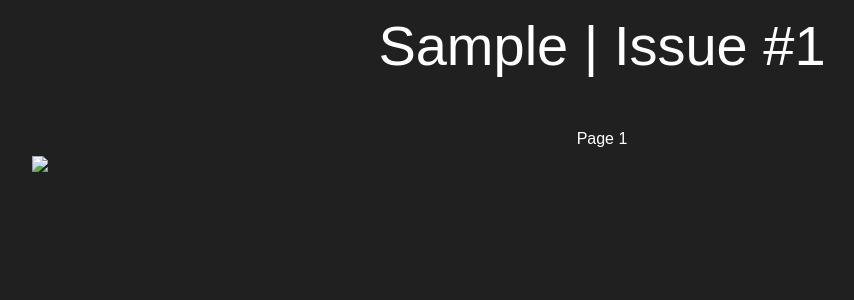
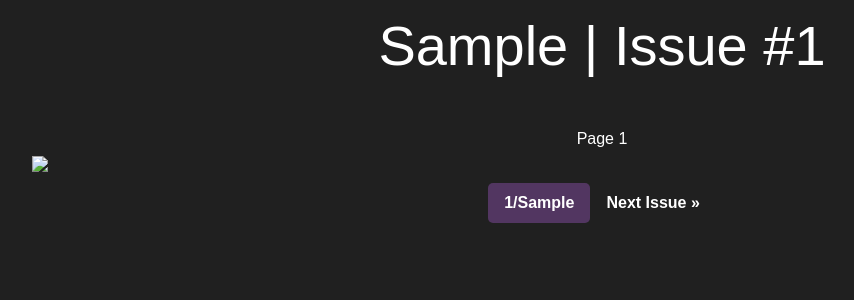
Before and after one commit to nahurup/comics-flask, a Flask app: template app/templates/issue.html in a window 1280 px wide. Shown: the part 56-356 px from the top of the page, without its empty margins (38-892 px from the left). Run offline with Flask 2, Linux system fonts and the light colour scheme; the template is opened without the code that fills it: most values are stand-ins (such as "Sample title", 1, 10 or a date in 2020).

Commit message:
pagination in issue.html and css in search.html

```diff
--- a/app/__init__.py
+++ b/app/__init__.py
@@ -29,7 +29,7 @@ def comic(comic_name):
 def issue(comic_name, issue_number):
     issue=get_pages(comic_name, issue_number)
     comic_info=get_info(comic_name)
-    return render_template('issue.html', issue=issue, issue_number=issue_number, comic_info=comic_info)
+    return render_template('issue.html', issue=issue, issue_number=int(issue_number), comic_info=comic_info, comic_name=comic_name)
 
 @app.route('/search')
 def search():
--- a/app/get_info.py
+++ b/app/get_info.py
@@ -7,7 +7,8 @@ comic_info = {
     'status': " ",
     'date': 0,
     'views': 0,
-    'rating': 0
+    'rating': 0,
+    'max_issues': 0
 }
 
 class Issue:
@@ -34,4 +35,8 @@ def get_info(name):
 
     comic_info[0] = info_container[0].text #title
 
+    info_container = html_soup.find_all('li', class_ = 'volume-0')
+
+    comic_info[5] = len(info_container)
+
     return comic_info
--- a/app/templates/issue.html
+++ b/app/templates/issue.html
@@ -19,5 +19,20 @@
 
     </div>
 
+    <div class="pagination">
+        <ul class="pagination2 btnround">
+            {% if issue_number != 1 %}
+                <li><a href="/comic/{{ comic_name }}/{{ issue_number-1 }}">« Previous Issue</a></li>
+            {% endif %}
+
+            <li><a class="active" href="#" style="border:none !important;border-radius:5px;">{{ issue_number }}/{{ comic_info[5] }}</a></li>
+
+            {% if issue_number != comic_info[5] %}
+                <li><a href="/comic/{{ comic_name }}/{{ issue_number+1 }}">Next Issue »</a></li>
+            {% endif %}
+
+        </ul>
+    </div>
+
 </div>
 {% endblock %}
```
Also changed, not shown: app/templates/search.html (+3 -5 lines).
